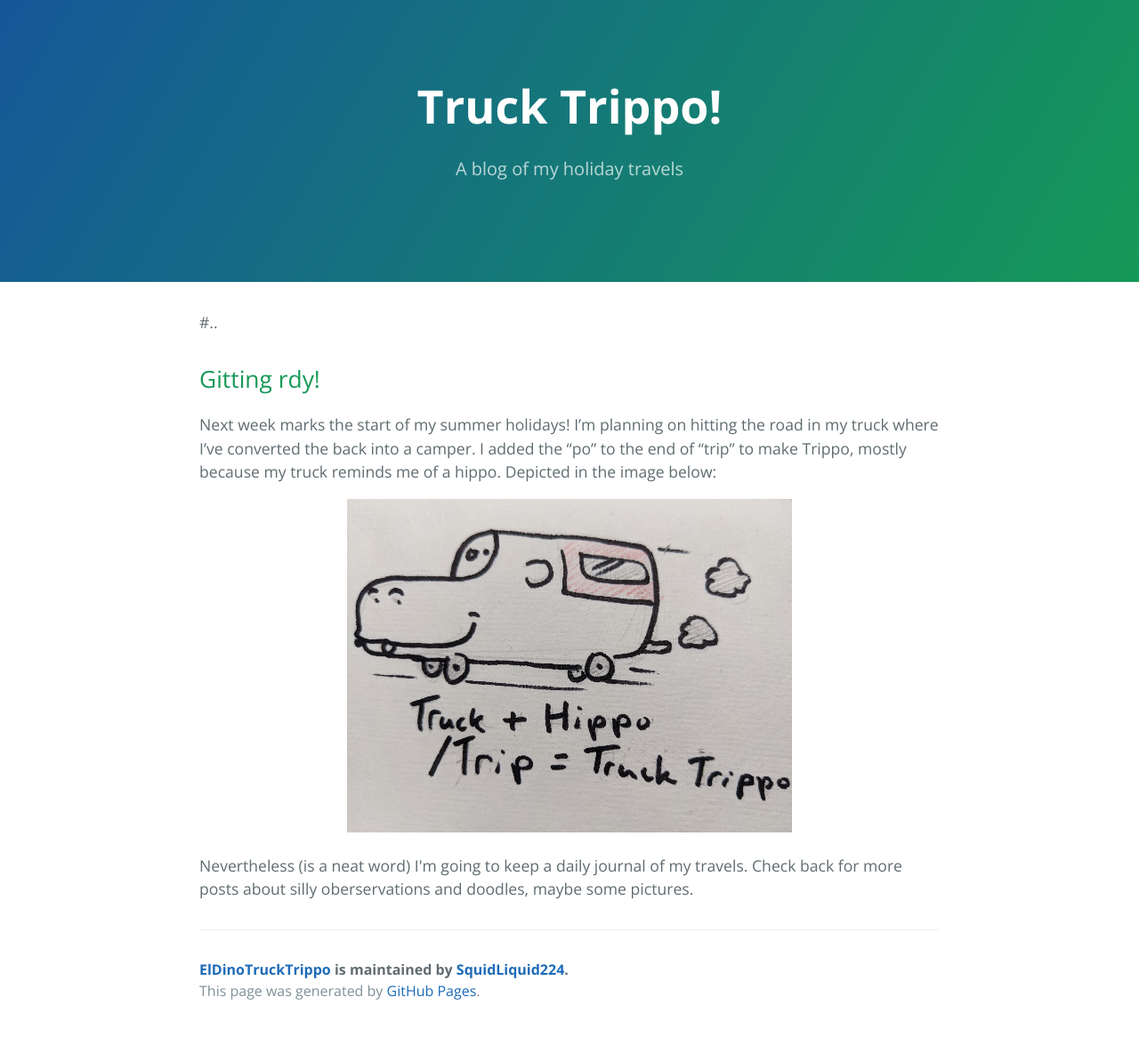
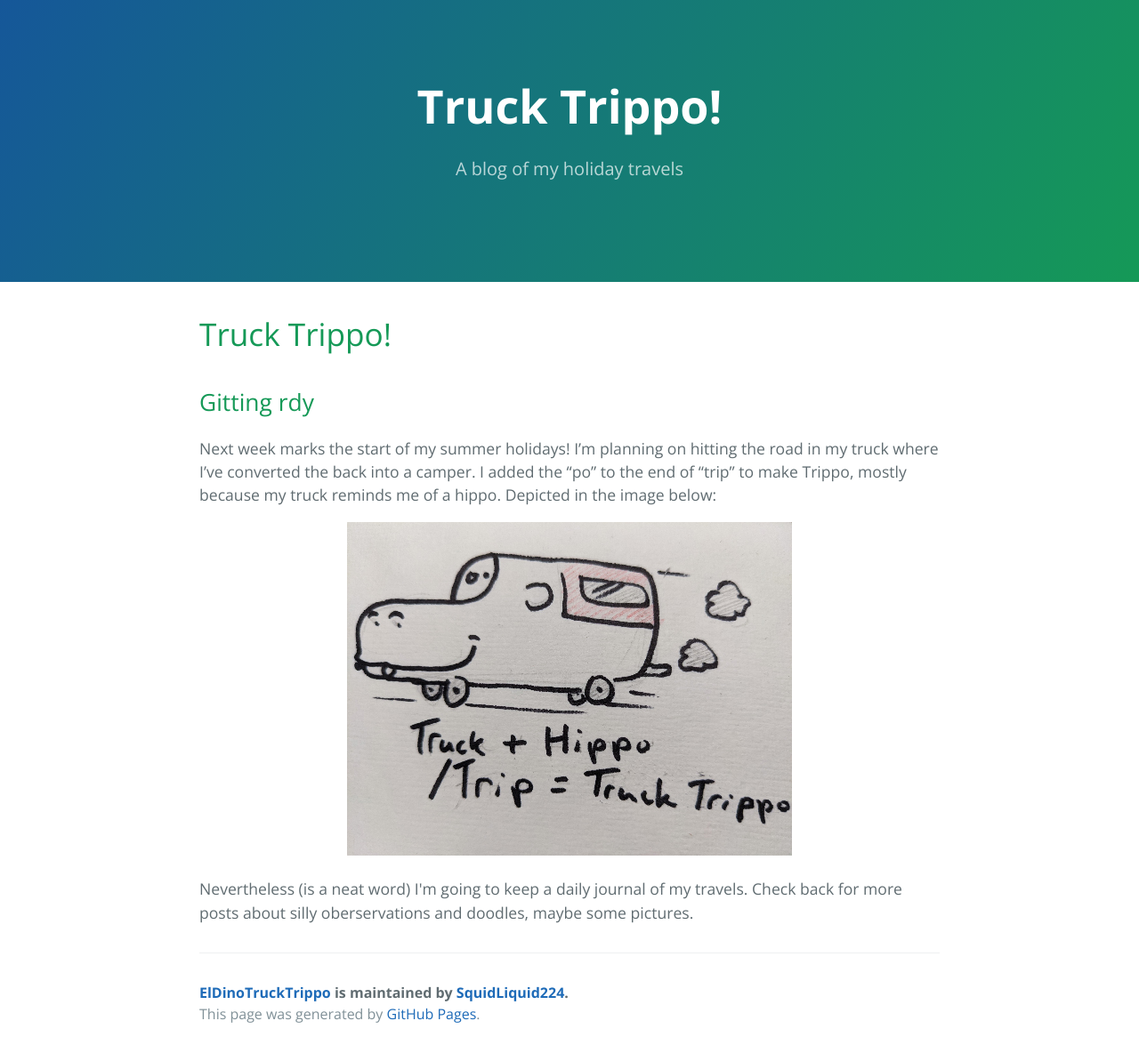
Before and after one commit to SquidLiquid224/ElDinoTruckTrippo, a Jekyll site: the page built from index.md, in a window 1280 px wide. Shown: the whole page at 89% size. Built offline with Jekyll 4.4.1, drawn with Linux system fonts in a browser that asks for light colours; our own code applies the rules of GitHub Pages for plain Markdown files; before the commit the page ends 1158 px from its top, so only the background shows below that.

Commit message:
Update index.md

```diff
--- a/index.md
+++ b/index.md
@@ -2,8 +2,8 @@
 layout: default
 ---
 
-#..
-## Gitting rdy!
+# Truck Trippo!
+## Gitting rdy
 
 Next week marks the start of my summer holidays! I’m planning on hitting the road in my truck where I’ve converted the back into a camper.  I added the “po” to the end of “trip” to make Trippo, mostly because my truck reminds me of a hippo.  Depicted in the image below:
 <p align="center">
```
